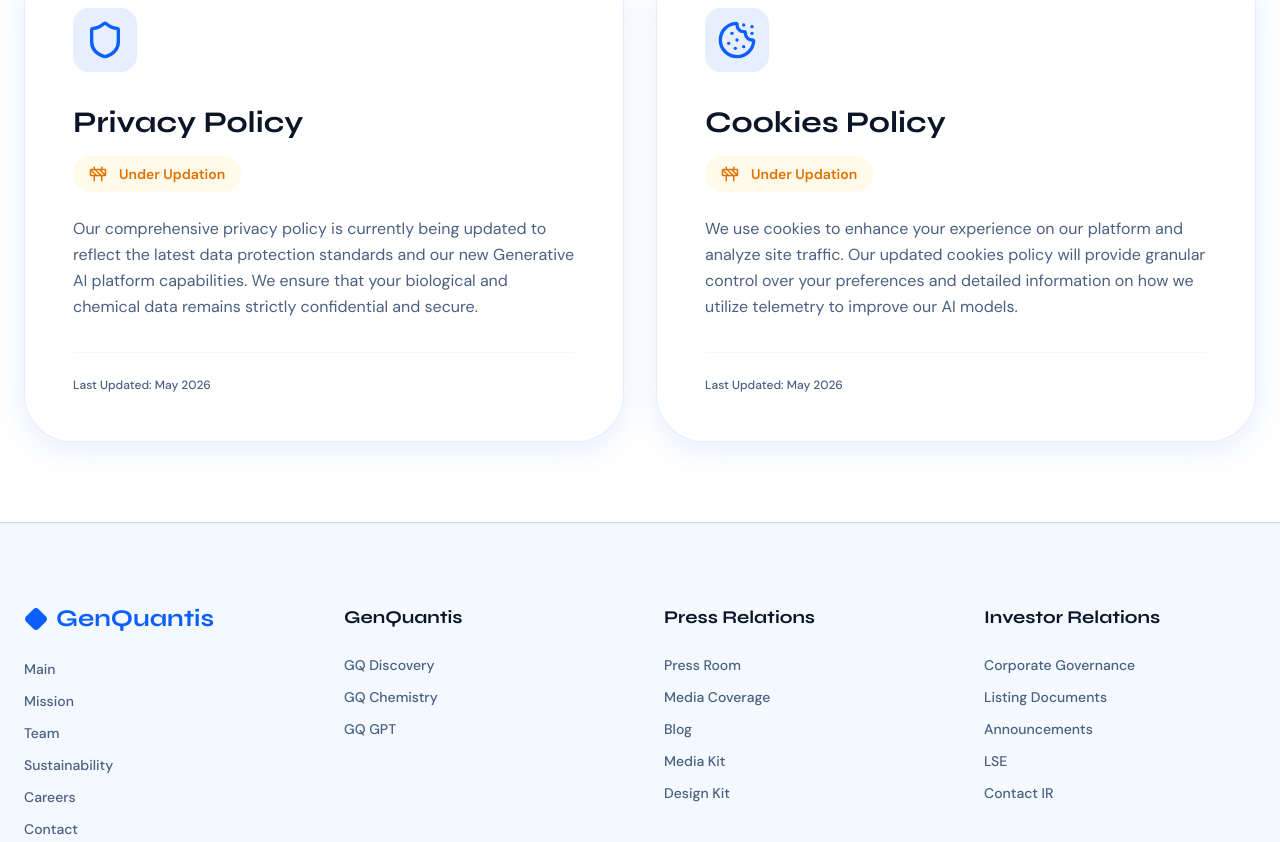
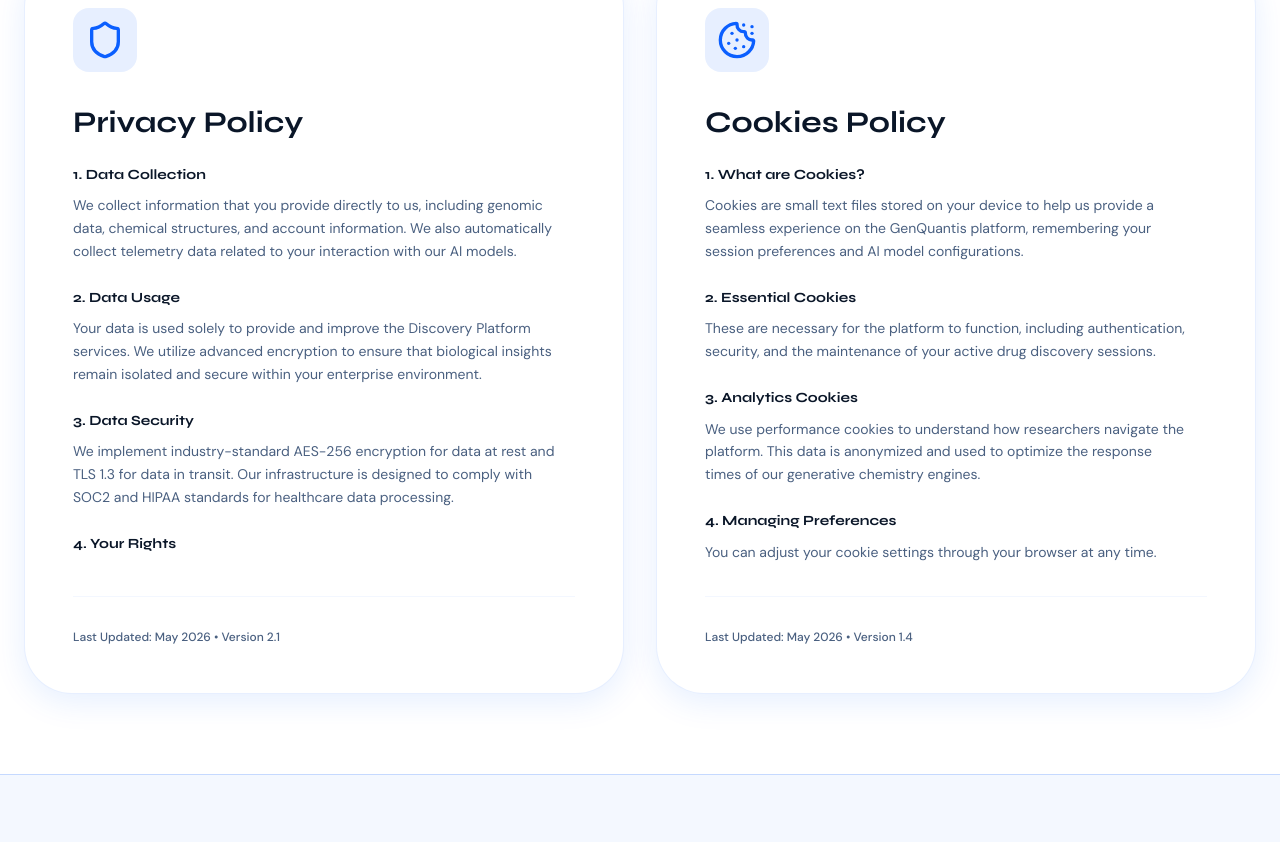
Before and after one commit to ammarraza1199/discovery_platfrom, a React (Vite) app: page /cookies-policy in a window 1280 px wide. Shown: the part 436-1278 px from the top of the page. Built offline with nearby package versions, Linux system fonts and the light colour scheme.

Commit message:
Update legal policies with industry-standard content

```diff
--- a/src/pages/LegalPage.tsx
+++ b/src/pages/LegalPage.tsx
@@ -40,16 +40,32 @@ export const LegalPage = () => {
               <div className="w-16 h-16 bg-primary/10 rounded-2xl flex items-center justify-center text-primary mb-8">
                 <Shield className="w-10 h-10" />
               </div>
-              <h2 className="text-3xl font-bold mb-4">Privacy Policy</h2>
-              <div className="flex items-center gap-3 text-amber-600 bg-amber-50 px-4 py-2 rounded-full inline-flex mb-6">
-                <Construction size={18} />
-                <span className="text-sm font-bold">Under Updation</span>
+              <h2 className="text-3xl font-bold mb-6 text-text-primary">Privacy Policy</h2>
+
+              <div className="space-y-6 text-text-secondary text-sm leading-relaxed overflow-y-auto max-h-[400px] pr-4 custom-scrollbar">
+                <section>
+                  <h3 className="font-bold text-text-primary mb-2">1. Data Collection</h3>
+                  <p>We collect information that you provide directly to us, including genomic data, chemical structures, and account information. We also automatically collect telemetry data related to your interaction with our AI models.</p>
+                </section>
+
+                <section>
+                  <h3 className="font-bold text-text-primary mb-2">2. Data Usage</h3>
+                  <p>Your data is used solely to provide and improve the Discovery Platform services. We utilize advanced encryption to ensure that biological insights remain isolated and secure within your enterprise environment.</p>
+                </section>
+
+                <section>
+                  <h3 className="font-bold text-text-primary mb-2">3. Data Security</h3>
+                  <p>We implement industry-standard AES-256 encryption for data at rest and TLS 1.3 for data in transit. Our infrastructure is designed to comply with SOC2 and HIPAA standards for healthcare data processing.</p>
+                </section>
+
+                <section>
+                  <h3 className="font-bold text-text-primary mb-2">4. Your Rights</h3>
+                  <p>In accordance with GDPR and CCPA, you have the right to access, rectify, or delete your personal and research data. You can export your simulation results and chemical property predictions at any time.</p>
+                </section>
               </div>
-              <p className="text-text-secondary leading-relaxed mb-8">
-                Our comprehensive privacy policy is currently being updated to reflect the latest data protection standards and our new Generative AI platform capabilities. We ensure that your biological and chemical data remains strictly confidential and secure.
-              </p>
-              <div className="pt-6 border-t border-primary/5">
-                <p className="text-xs text-text-secondary font-medium">Last Updated: May 2026</p>
+
+              <div className="pt-8 mt-8 border-t border-primary/5">
+                <p className="text-xs text-text-secondary font-medium">Last Updated: May 2026 • Version 2.1</p>
               </div>
             </motion.div>
 
@@ -63,16 +79,32 @@ export const LegalPage = () => {
               <div className="w-16 h-16 bg-primary/10 rounded-2xl flex items-center justify-center text-primary mb-8">
                 <Cookie className="w-10 h-10" />
               </div>
-              <h2 className="text-3xl font-bold mb-4">Cookies Policy</h2>
-              <div className="flex items-center gap-3 text-amber-600 bg-amber-50 px-4 py-2 rounded-full inline-flex mb-6">
-                <Construction size={18} />
-                <span className="text-sm font-bold">Under Updation</span>
+              <h2 className="text-3xl font-bold mb-6 text-text-primary">Cookies Policy</h2>
+
+              <div className="space-y-6 text-text-secondary text-sm leading-relaxed overflow-y-auto max-h-[400px] pr-4 custom-scrollbar">
+                <section>
+                  <h3 className="font-bold text-text-primary mb-2">1. What are Cookies?</h3>
+                  <p>Cookies are small text files stored on your device to help us provide a seamless experience on the GenQuantis platform, remembering your session preferences and AI model configurations.</p>
+                </section>
+
+                <section>
+                  <h3 className="font-bold text-text-primary mb-2">2. Essential Cookies</h3>
+                  <p>These are necessary for the platform to function, including authentication, security, and the maintenance of your active drug discovery sessions.</p>
+                </section>
+
+                <section>
+                  <h3 className="font-bold text-text-primary mb-2">3. Analytics Cookies</h3>
+                  <p>We use performance cookies to understand how researchers navigate the platform. This data is anonymized and used to optimize the response times of our generative chemistry engines.</p>
+                </section>
+
+                <section>
+                  <h3 className="font-bold text-text-primary mb-2">4. Managing Preferences</h3>
+                  <p>You can adjust your cookie settings through your browser at any time. Note that disabling essential cookies may impact the stability of the molecular dynamics simulations.</p>
+                </section>
               </div>
-              <p className="text-text-secondary leading-relaxed mb-8">
-                We use cookies to enhance your experience on our platform and analyze site traffic. Our updated cookies policy will provide granular control over your preferences and detailed information on how we utilize telemetry to improve our AI models.
-              </p>
-              <div className="pt-6 border-t border-primary/5">
-                <p className="text-xs text-text-secondary font-medium">Last Updated: May 2026</p>
+
+              <div className="pt-8 mt-8 border-t border-primary/5">
+                <p className="text-xs text-text-secondary font-medium">Last Updated: May 2026 • Version 1.4</p>
               </div>
             </motion.div>
           </div>
```
